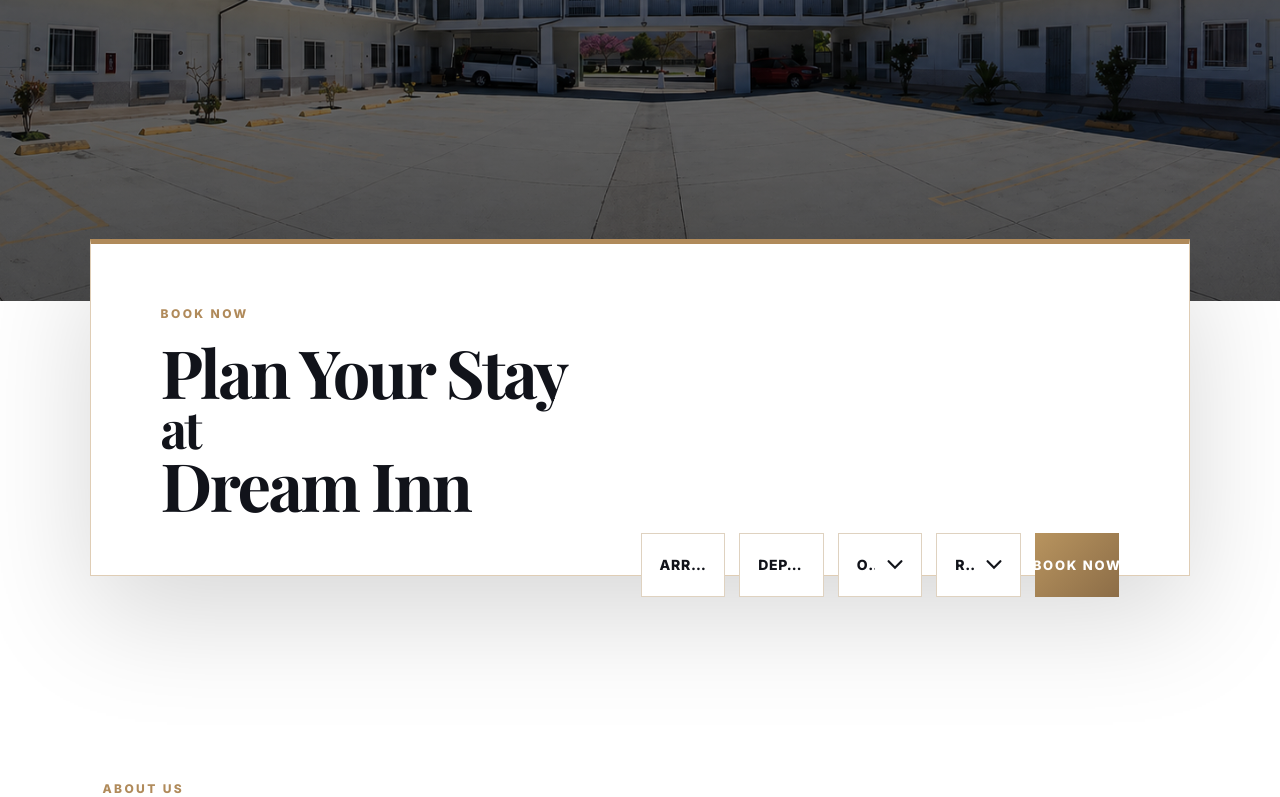
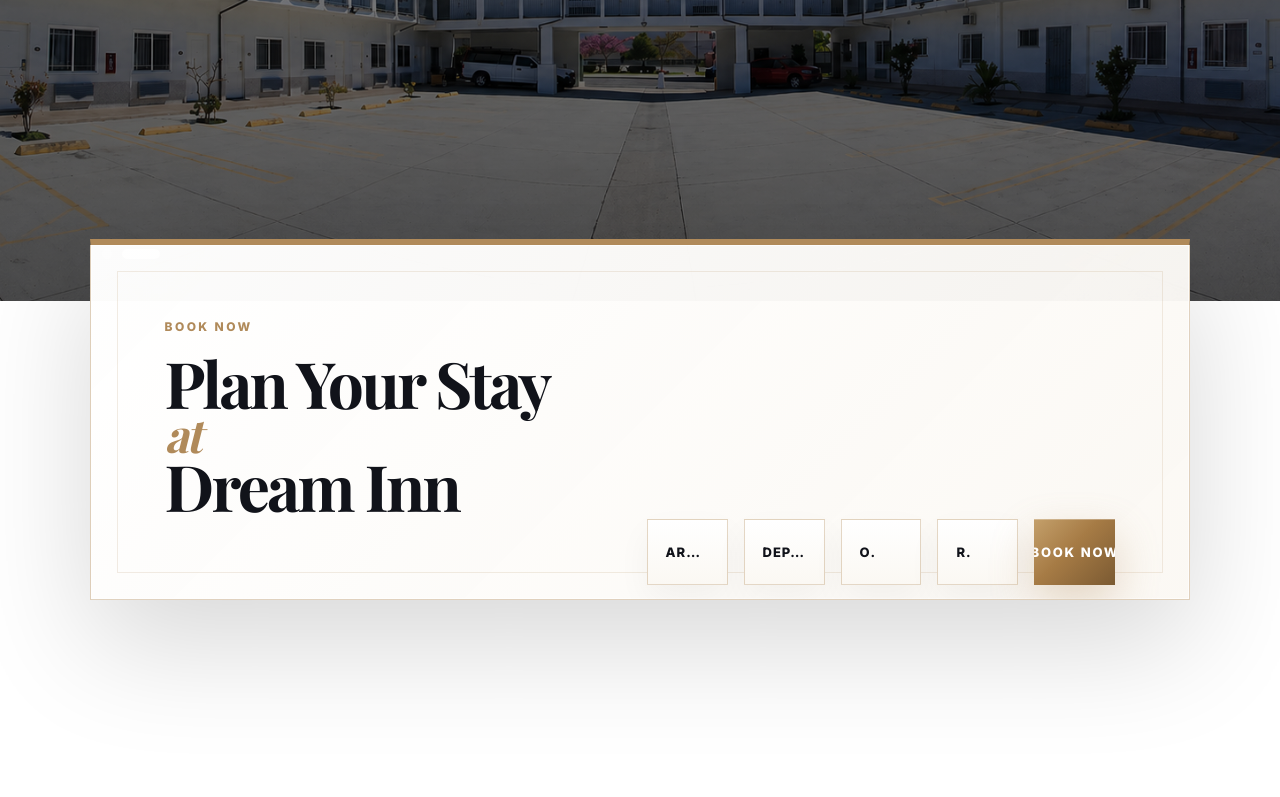
Before and after one commit to meetx00719/dream-inn-website, a React (Vite) app: page / in a window 1280 px wide. Shown: the part 509-1306 px from the top of the page. Built offline with nearby package versions, Linux system fonts and the light colour scheme; a web font is replaced by a local one.

Commit message:
again fix ho

```diff
--- a/src/index.css
+++ b/src/index.css
@@ -1356,3 +1356,142 @@ button {
     grid-column: auto;
   }
 }
+/* ULTRA PREMIUM BOOKING SECTION */
+
+.bookingLuxury {
+  position: relative;
+  overflow: hidden;
+  grid-template-columns: 430px 1fr;
+  gap: 52px;
+  padding: 70px 74px 82px;
+  background:
+    linear-gradient(135deg, rgba(255, 255, 255, 0.98), rgba(251, 248, 243, 0.96)),
+    radial-gradient(circle at top left, rgba(176, 138, 90, 0.16), transparent 32%);
+  border: 1px solid rgba(176, 138, 90, 0.38);
+  border-top: 6px solid var(--gold);
+  box-shadow:
+    0 42px 120px rgba(0, 0, 0, 0.16),
+    inset 0 0 0 1px rgba(255, 255, 255, 0.72);
+}
+
+.bookingLuxury::before {
+  content: "";
+  position: absolute;
+  top: 26px;
+  left: 26px;
+  right: 26px;
+  bottom: 26px;
+  border: 1px solid rgba(176, 138, 90, 0.16);
+  pointer-events: none;
+}
+
+.bookingHeader {
+  position: relative;
+  z-index: 2;
+}
+
+.bookingTitle {
+  font-size: clamp(58px, 5vw, 88px);
+  line-height: 0.94;
+  letter-spacing: -2.8px;
+}
+
+.bookingTitle span:first-child {
+  font-size: clamp(58px, 5vw, 88px);
+}
+
+.bookingAt {
+  font-size: clamp(42px, 3.6vw, 62px);
+  font-style: italic;
+  color: var(--gold);
+}
+
+.bookingHotel {
+  font-size: clamp(58px, 5vw, 88px);
+}
+
+.bookingForm {
+  position: relative;
+  z-index: 2;
+  width: 100%;
+  grid-template-columns: repeat(5, minmax(0, 1fr));
+  gap: 16px;
+  align-self: end;
+  transform: translateY(68px);
+}
+
+.inputGroup select,
+.datePopupInput,
+.checkBtn {
+  height: 66px;
+  width: 100%;
+  min-width: 0;
+}
+
+.inputGroup select,
+.datePopupInput {
+  border: 1px solid rgba(176, 138, 90, 0.34);
+  background:
+    linear-gradient(180deg, #ffffff, #fbf8f3);
+  font-size: 13px;
+  letter-spacing: 1px;
+  box-shadow:
+    0 14px 34px rgba(0, 0, 0, 0.045),
+    inset 0 1px 0 rgba(255, 255, 255, 0.9);
+}
+
+.inputGroup select:hover,
+.inputGroup select:focus,
+.datePopupInput:hover,
+.datePopupInput:focus {
+  border-color: var(--gold);
+  background: #fff;
+  box-shadow:
+    0 0 0 4px rgba(176, 138, 90, 0.12),
+    0 18px 42px rgba(176, 138, 90, 0.16);
+}
+
+.checkBtn {
+  min-width: 0;
+  background:
+    linear-gradient(135deg, #c4a06b 0%, #a67b45 45%, #7b5a32 100%);
+  box-shadow:
+    0 18px 44px rgba(176, 138, 90, 0.32),
+    inset 0 1px 0 rgba(255, 255, 255, 0.28);
+}
+
+.checkBtn:hover {
+  transform: translateY(-4px);
+  box-shadow:
+    0 24px 58px rgba(176, 138, 90, 0.42),
+    inset 0 1px 0 rgba(255, 255, 255, 0.35);
+}
+
+@media (max-width: 1250px) {
+  .bookingLuxury {
+    grid-template-columns: 1fr;
+  }
+
+  .bookingForm {
+    transform: none;
+    grid-template-columns: repeat(2, 1fr);
+  }
+
+  .checkBtn {
+    grid-column: span 2;
+  }
+}
+
+@media (max-width: 760px) {
+  .bookingLuxury {
+    padding: 38px 24px;
+  }
+
+  .bookingForm {
+    grid-template-columns: 1fr;
+  }
+
+  .checkBtn {
+    grid-column: auto;
+  }
+}
```
